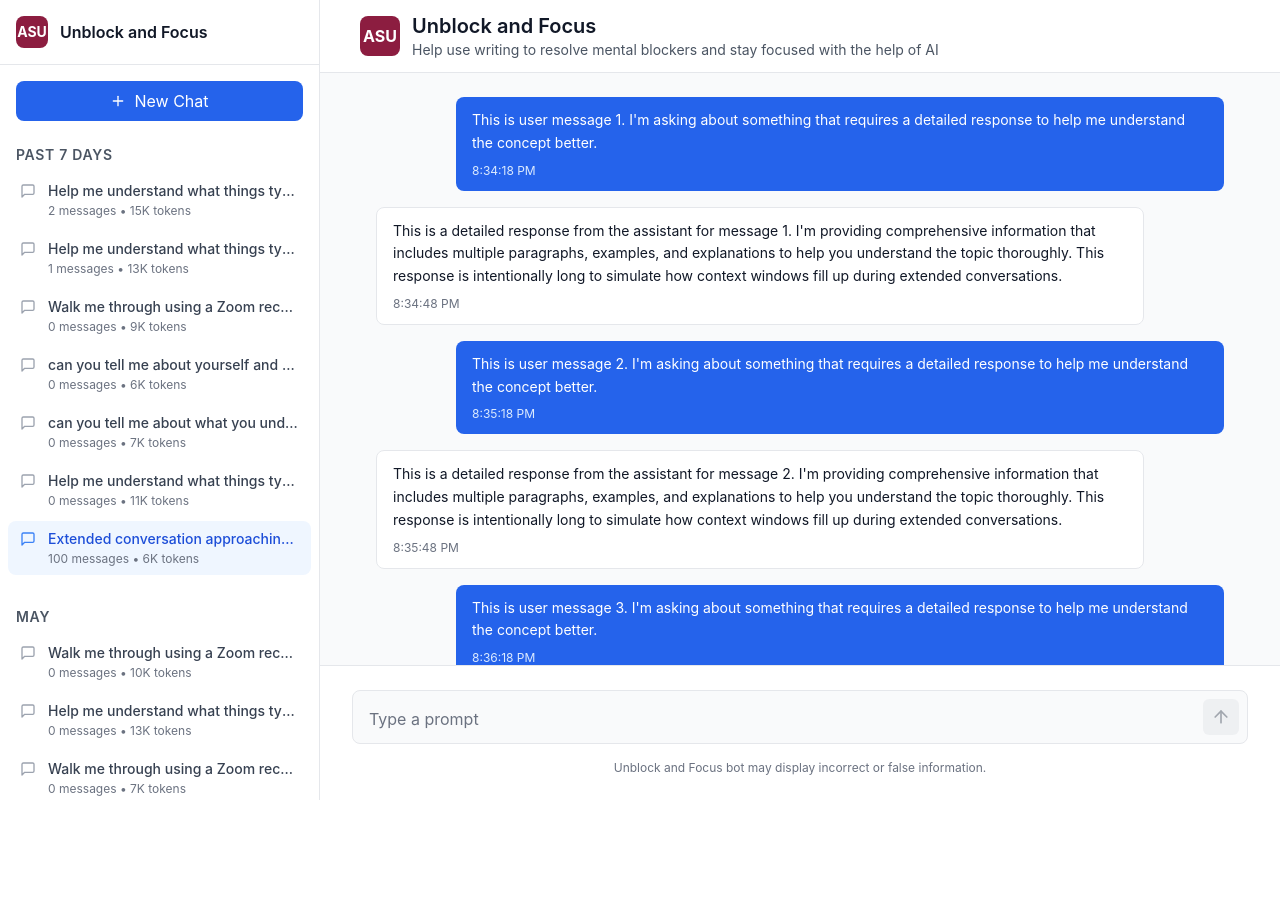
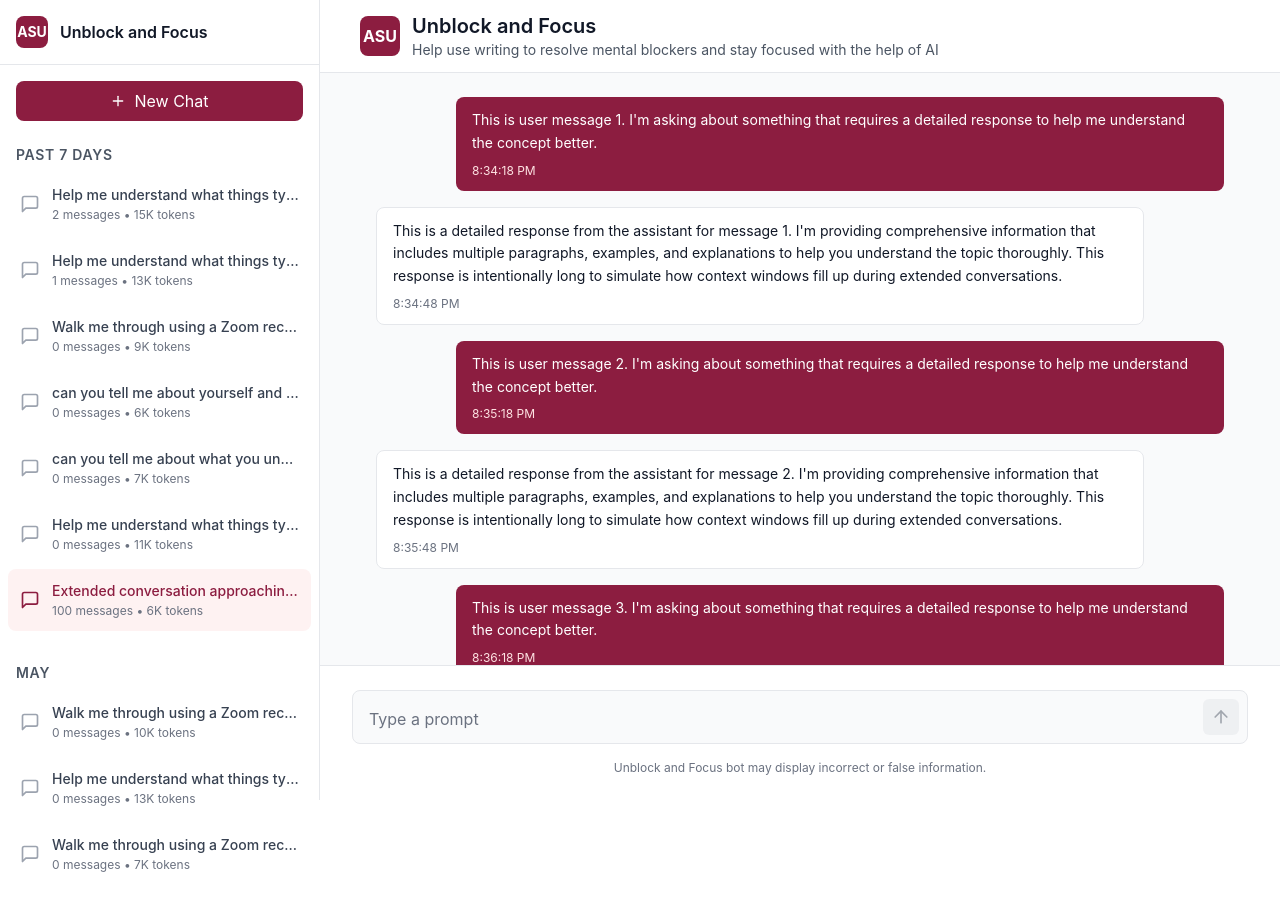
Before and after one commit to danielennis11111/rate-limiter, a React (Create React App) app: page / in a window 1280 px wide. Before the commit the page ends 829 px from the top, so only its background shows below. Built offline with nearby package versions, Linux system fonts and the light colour scheme.

Commit message:
Replace all blue colors with ASU brand colors for consistent branding

```diff
--- a/src/components/ContextLimitWarning.tsx
+++ b/src/components/ContextLimitWarning.tsx
@@ -63,7 +63,7 @@ export const ContextLimitWarning: React.FC<ContextLimitWarningProps> = ({
           <div className="flex flex-wrap gap-2">
             <button
               onClick={onStartNewChat}
-              className="inline-flex items-center px-3 py-1.5 bg-blue-600 text-white text-sm rounded-md hover:bg-blue-700 transition-colors"
+              className="inline-flex items-center px-3 py-1.5 bg-asu-maroon text-white text-sm rounded-md hover:bg-red-700 transition-colors"
             >
               <MessageSquare className="w-4 h-4 mr-1" />
               Start New Chat
--- a/src/components/MainContent.tsx
+++ b/src/components/MainContent.tsx
@@ -112,13 +112,13 @@ export const MainContent: React.FC<MainContentProps> = ({
                   <div
                     className={`max-w-3xl rounded-lg px-4 py-3 ${
                       message.isUser
-                        ? 'bg-blue-600 text-white'
+                        ? 'bg-asu-maroon text-white'
                         : 'bg-white text-gray-900 border border-gray-200'
                     }`}
                   >
                     <p className="text-sm leading-relaxed">{message.content}</p>
                     <p className={`text-xs mt-2 ${
-                      message.isUser ? 'text-blue-100' : 'text-gray-500'
+                      message.isUser ? 'text-red-100' : 'text-gray-500'
                     }`}>
                       {message.timestamp.toLocaleTimeString()}
                     </p>
@@ -140,7 +140,7 @@ export const MainContent: React.FC<MainContentProps> = ({
                     <p className={`text-sm leading-relaxed mb-3 transition-colors ${
                       rateLimitInfo.isBlocked
                         ? 'text-gray-400 cursor-not-allowed'
-                        : 'text-gray-700 hover:text-blue-600'
+                        : 'text-gray-700 hover:text-asu-maroon'
                     }`}>
                       {prompt.title}
                     </p>
@@ -161,7 +161,7 @@ export const MainContent: React.FC<MainContentProps> = ({
             <div className={`flex items-end rounded-lg border transition-colors ${
               rateLimitInfo.isBlocked
                 ? 'bg-gray-100 border-gray-300'
-                : 'bg-gray-50 border-gray-200 focus-within:border-blue-500 focus-within:ring-1 focus-within:ring-blue-500'
+                : 'bg-gray-50 border-gray-200 focus-within:border-asu-maroon focus-within:ring-1 focus-within:ring-asu-maroon'
             }`}>
               <textarea
                 value={inputValue}
--- a/src/components/Sidebar.tsx
+++ b/src/components/Sidebar.tsx
@@ -82,7 +82,7 @@ export const Sidebar: React.FC<SidebarProps> = ({
         <div className="p-4">
           <button
             onClick={onNewConversation}
-            className="w-full flex items-center justify-center px-4 py-2 bg-blue-600 text-white rounded-lg hover:bg-blue-700 transition-colors"
+            className="w-full flex items-center justify-center px-4 py-2 bg-asu-maroon text-white rounded-lg hover:bg-red-700 transition-colors"
           >
             <Plus className="w-4 h-4 mr-2" />
             New Chat
@@ -103,13 +103,12 @@ export const Sidebar: React.FC<SidebarProps> = ({
                       key={conversation.id}
                       onClick={() => onSelectConversation(conversation.id)}
                       className={`
-                        w-full text-left px-3 py-2 rounded-lg flex items-start space-x-3
-                        hover:bg-gray-100 transition-colors group
-                        ${activeConversationId === conversation.id ? 'bg-blue-50 text-blue-700' : 'text-gray-700'}
-                      `}
+                        w-full flex items-center space-x-3 p-3 rounded-lg hover:bg-gray-100 transition-colors cursor-pointer text-left ${
+                          activeConversationId === conversation.id ? 'bg-red-50 text-asu-maroon' : 'text-gray-700'
+                        }`}
                     >
-                      <MessageSquare className={`w-4 h-4 mt-0.5 flex-shrink-0 ${
-                        activeConversationId === conversation.id ? 'text-blue-500' : 'text-gray-400'
+                      <MessageSquare className={`w-5 h-5 ${
+                        activeConversationId === conversation.id ? 'text-asu-maroon' : 'text-gray-400'
                       }`} />
                       <div className="flex-1 min-w-0">
                         <p className="text-sm font-medium truncate">
--- a/src/components/TokenUsagePreview.tsx
+++ b/src/components/TokenUsagePreview.tsx
@@ -73,12 +73,12 @@ export const TokenUsagePreview: React.FC<TokenUsagePreviewProps> = ({
   if (!inputText && !knowledgeBaseEnabled) return null;
 
   return (
-    <div className={`rounded-lg border transition-colors ${
+    <div className={`rounded-lg border p-4 transition-colors ${
       willExceedLimit
         ? 'bg-red-50 border-red-200'
         : isNearLimit
           ? 'bg-yellow-50 border-yellow-200'
-          : 'bg-blue-50 border-blue-200'
+          : 'bg-red-50 border-red-200'
     }`}>
       {/* Minimized View */}
       <div className="p-3">
@@ -88,13 +88,13 @@ export const TokenUsagePreview: React.FC<TokenUsagePreviewProps> = ({
         >
           <div className="flex items-center space-x-2">
             <Zap className={`w-4 h-4 ${
-              willExceedLimit ? 'text-red-500' : isNearLimit ? 'text-yellow-500' : 'text-blue-500'
+              willExceedLimit ? 'text-red-500' : isNearLimit ? 'text-yellow-500' : 'text-asu-maroon'
             }`} />
             <span className="text-sm font-semibold text-gray-900">
               Token Usage Preview
             </span>
             <span className={`text-sm font-medium ${
-              willExceedLimit ? 'text-red-700' : isNearLimit ? 'text-yellow-700' : 'text-blue-700'
+              willExceedLimit ? 'text-red-500' : isNearLimit ? 'text-yellow-500' : 'text-asu-maroon'
             }`}>
               {usage.total.toLocaleString()} / {contextInfo.maxTokens.toLocaleString()}
             </span>
@@ -120,7 +120,7 @@ export const TokenUsagePreview: React.FC<TokenUsagePreviewProps> = ({
                   ? 'bg-red-500'
                   : isNearLimit
                     ? 'bg-yellow-500'
-                    : 'bg-blue-500'
+                    : 'bg-asu-maroon'
               }`}
               style={{ width: `${Math.min(usagePercentage, 100)}%` }}
             />
```
